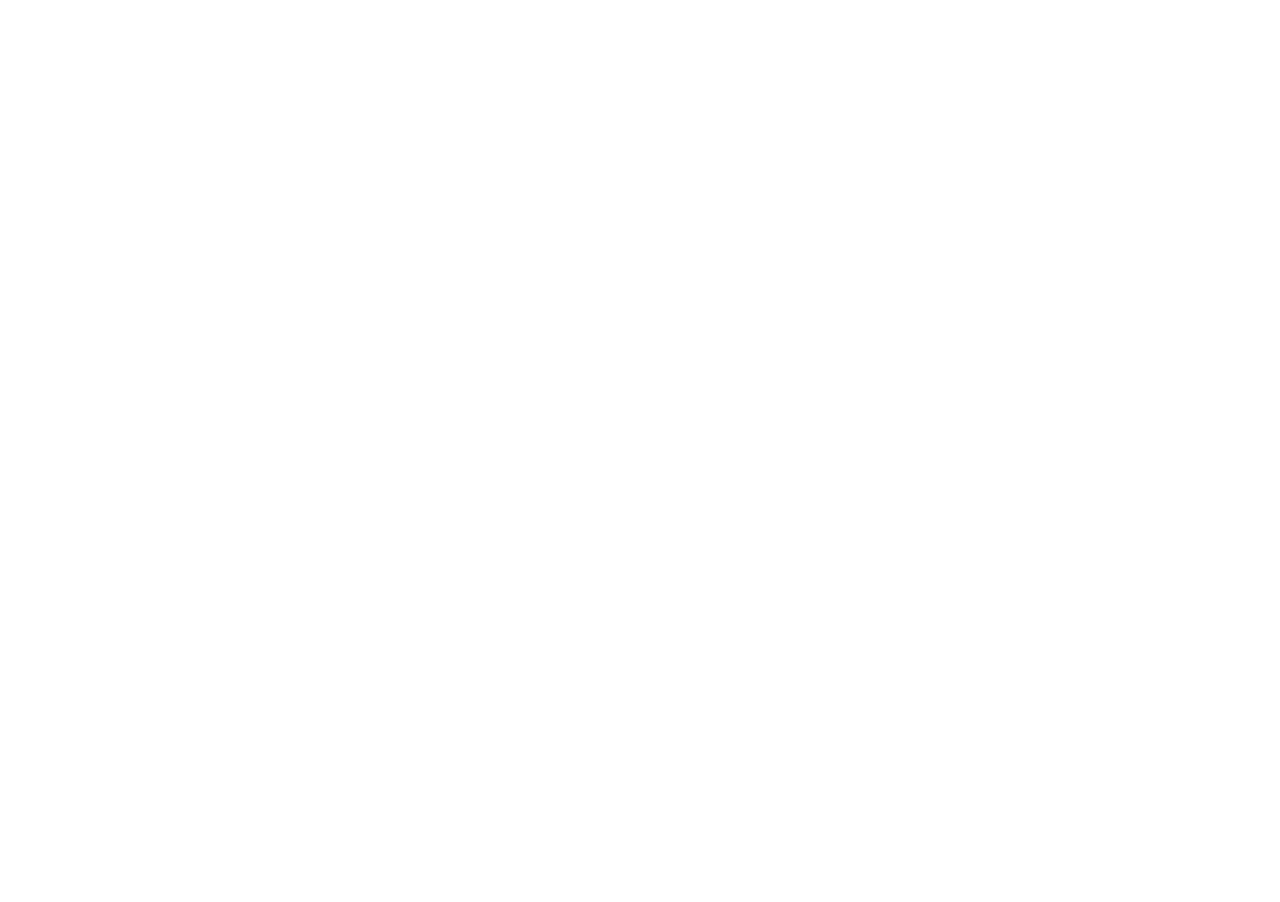
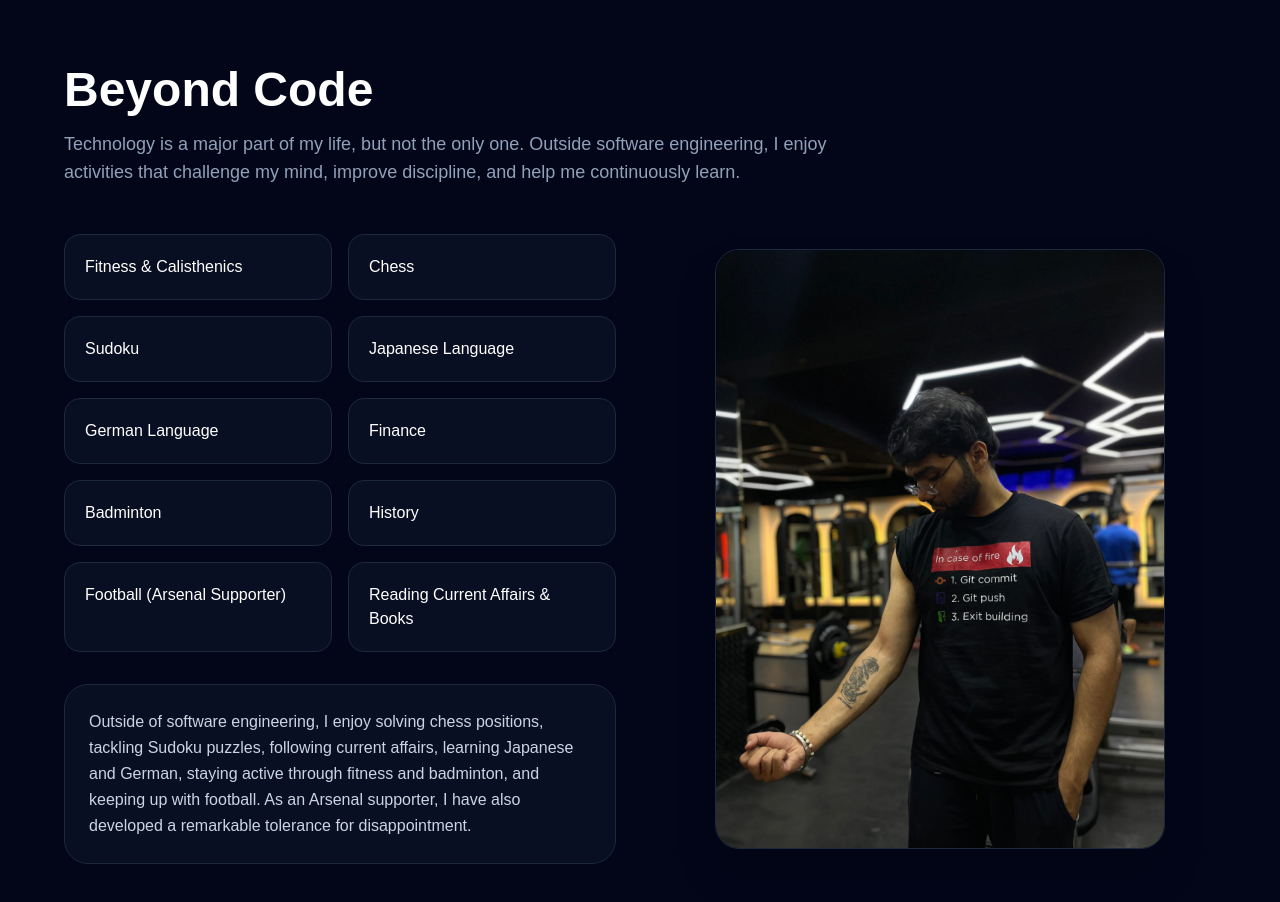
Before and after one commit to tomakazu/rishabh_malhotra_techie, a Next.js app: page / in a window 1280 px wide. Shown: the part 5100-6002 px from the top of the page. Before the commit the page ends 5070 px from the top, so only its background shows below. Built offline with nearby package versions, Linux system fonts and the light colour scheme.

Commit message:
Added BeyondCode section

```diff
--- a/app/page.tsx
+++ b/app/page.tsx
@@ -3,6 +3,7 @@
 import Skills from "@/components/Skills";
 import Experience from "@/components/Experience";
 import EngineeringInterests from "@/components/EngineeringInterests";
+import BeyondCode from "@/components/BeyondCode";
 
 export default function Home() {
   return (
@@ -12,6 +13,7 @@
       <Skills />
       <Experience />
       <EngineeringInterests />
+      <BeyondCode />
     </main>
   );
 }
--- /dev/null
+++ b/components/BeyondCode.tsx
@@ -0,0 +1,107 @@
+import Image from "next/image";
+
+export default function BeyondCode() {
+  const interests = [
+    "Fitness & Calisthenics",
+    "Chess",
+    "Sudoku",
+    "Japanese Language",
+    "German Language",
+    "Finance",
+    "Badminton",
+    "History",
+    "Football (Arsenal Supporter)",
+    "Reading Current Affairs & Books",
+  ];
+
+  return (
+    <section
+      id="beyond-code"
+      className="bg-slate-950 text-white py-24 px-6"
+    >
+      <div className="max-w-6xl mx-auto">
+        {/* Section Heading */}
+        <h2 className="text-5xl font-bold mb-4">
+          Beyond Code
+        </h2>
+
+        <p className="text-slate-400 text-lg mb-12 max-w-3xl">
+          Technology is a major part of my life, but not the only one.
+          Outside software engineering, I enjoy activities that challenge
+          my mind, improve discipline, and help me continuously learn.
+        </p>
+
+        <div className="grid lg:grid-cols-2 gap-12 items-center">
+
+          {/* Left Side */}
+          <div>
+            <div className="grid sm:grid-cols-2 gap-4">
+              {interests.map((interest) => (
+                <div
+                  key={interest}
+                  className="
+                    rounded-2xl
+                    border
+                    border-slate-800
+                    bg-slate-900/60
+                    backdrop-blur-lg
+                    p-5
+                    hover:border-cyan-500
+                    hover:-translate-y-1
+                    transition-all
+                    duration-300
+                  "
+                >
+                  {interest}
+                </div>
+              ))}
+            </div>
+
+            <div
+              className="
+                mt-8
+                rounded-3xl
+                border
+                border-slate-800
+                bg-slate-900/60
+                backdrop-blur-lg
+                p-6
+              "
+            >
+              <p className="text-slate-300 leading-relaxed">
+                Outside of software engineering, I enjoy solving chess
+                positions, tackling Sudoku puzzles, following current
+                affairs, learning Japanese and German, staying active
+                through fitness and badminton, and keeping up with
+                football. As an Arsenal supporter, I have also developed
+                a remarkable tolerance for disappointment.
+              </p>
+            </div>
+          </div>
+
+          {/* Right Side Image */}
+          <div className="flex justify-center">
+            <Image
+              src="/images/rishabh_pic_2.jpeg"
+              alt="Rishabh Malhotra"
+              width={450}
+              height={550}
+              priority
+              className="
+                rounded-3xl
+                object-cover
+                border
+                border-slate-800
+                shadow-2xl
+                hover:scale-105
+                transition-transform
+                duration-300
+              "
+            />
+          </div>
+
+        </div>
+      </div>
+    </section>
+  );
+}
```
Also changed, not shown: public/images/rishabh_pic_2.jpeg (added).
